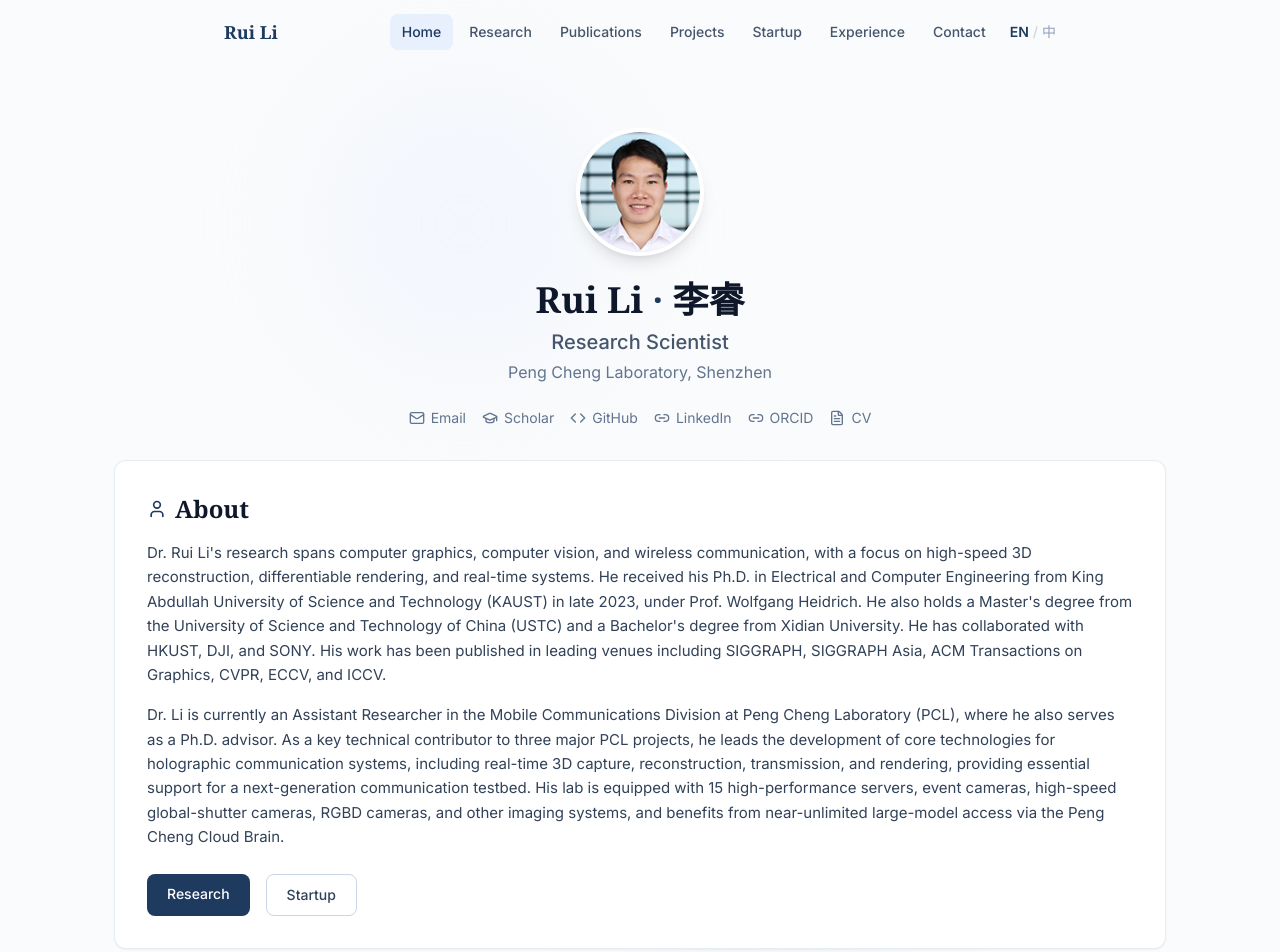
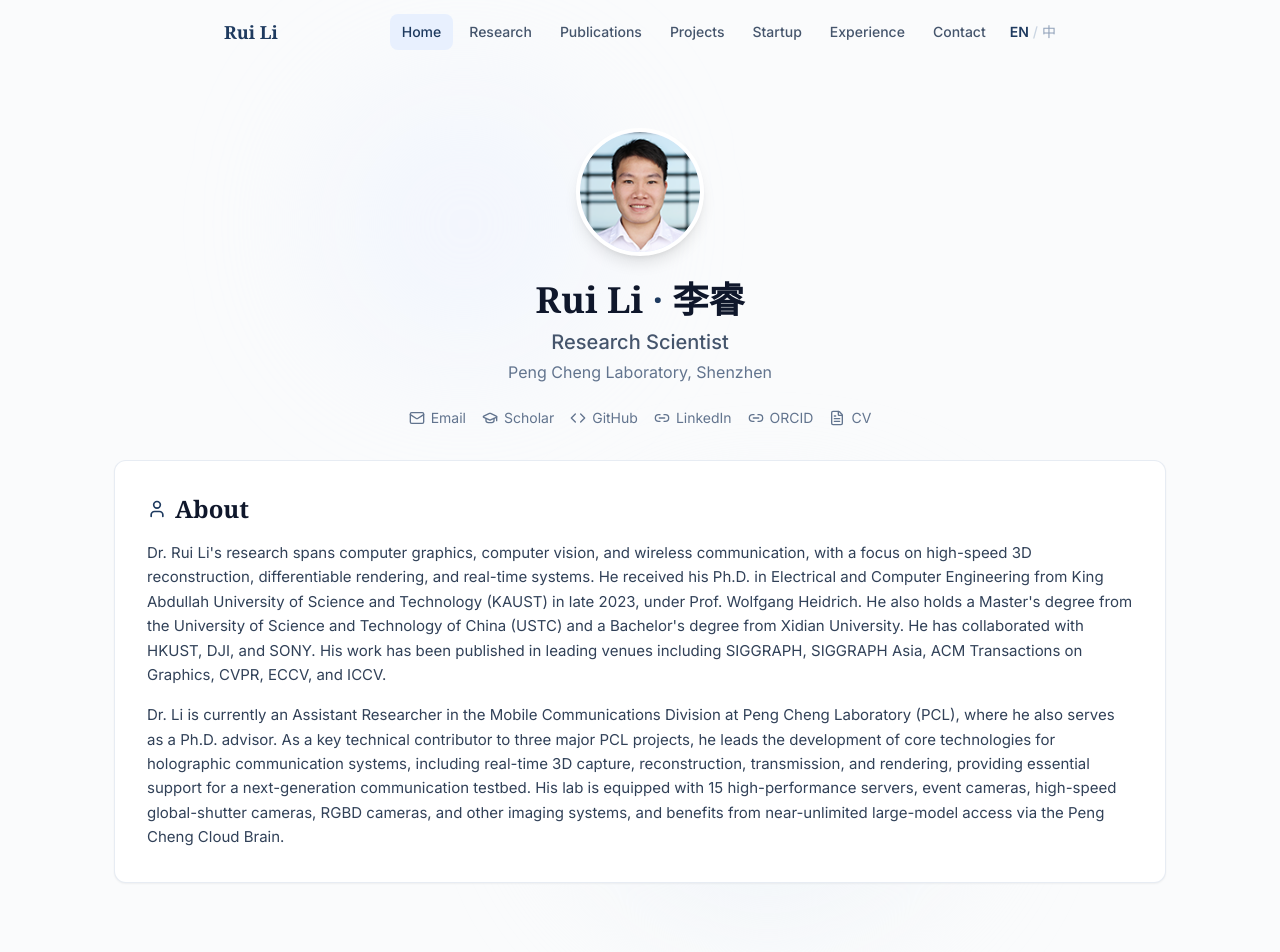
Before and after one commit to arthurlirui/personal-homepage-rui, a Next.js app: page / in a window 1280 px wide. Shown: the top 952 px of the page. Built offline with nearby package versions, Linux system fonts and the light colour scheme.

Commit message:
refactor: remove Research/Startup CTA buttons from About card

```diff
--- a/components/home/HeroSection.tsx
+++ b/components/home/HeroSection.tsx
@@ -3,7 +3,6 @@
 import { profile } from '@/data/profile'
 import { useLang, pick } from '@/components/context/LanguageContext'
 import { Mail, GraduationCap, Code, Link2, FileText, User } from 'lucide-react'
-import Link from 'next/link'
 
 const iconMap = {
   mail: Mail,
@@ -87,21 +86,6 @@ export default function HeroSection() {
             ))}
           </div>
 
-          {/* CTA buttons inside the About card */}
-          <div className="mt-6 flex justify-start gap-4">
-            <Link
-              href="/research"
-              className="px-5 py-2.5 bg-accent text-white rounded-lg text-sm font-medium hover:bg-accent-light transition-colors"
-            >
-              {lang === 'zh' ? '研究方向' : 'Research'}
-            </Link>
-            <Link
-              href="/startup"
-              className="px-5 py-2.5 border border-slate-300 text-slate-700 rounded-lg text-sm font-medium hover:border-accent hover:text-accent transition-colors"
-            >
-              {lang === 'zh' ? '创业项目' : 'Startup'}
-            </Link>
-          </div>
         </div>
       </div>
     </section>
```
